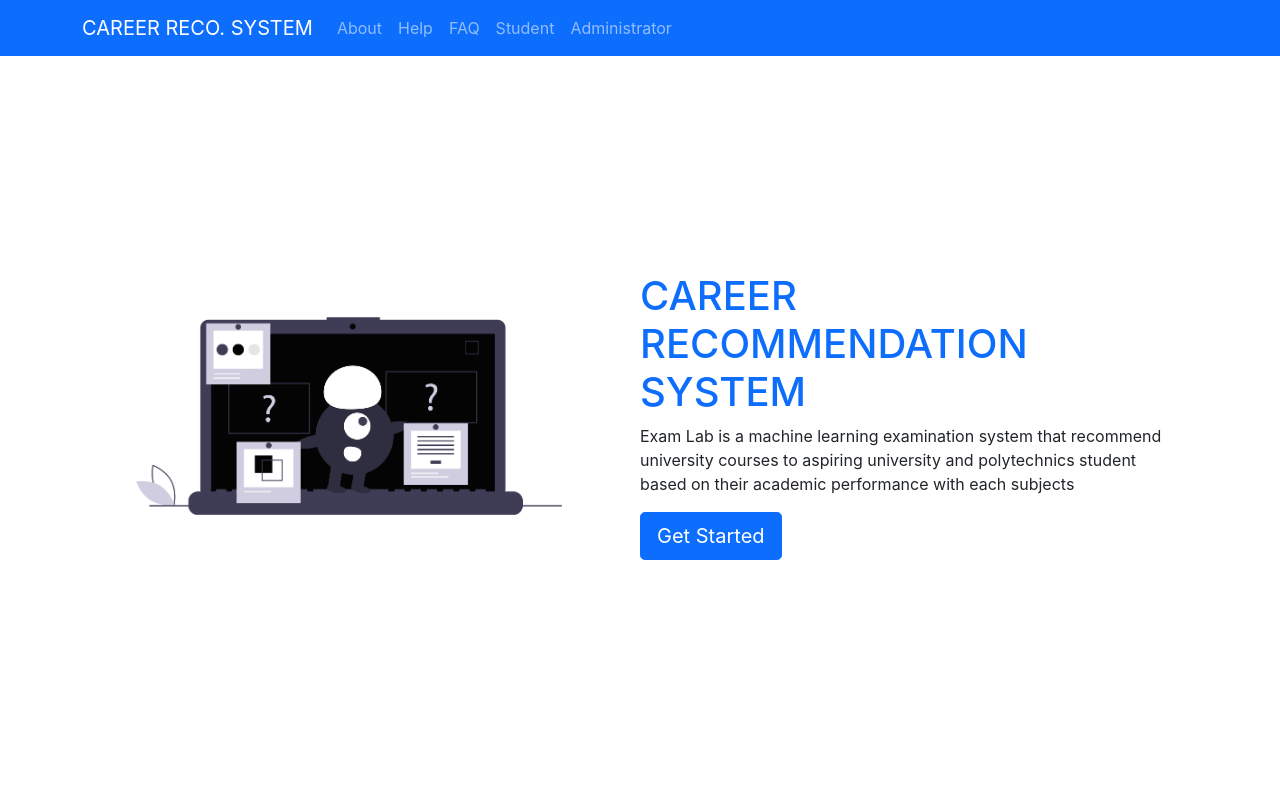
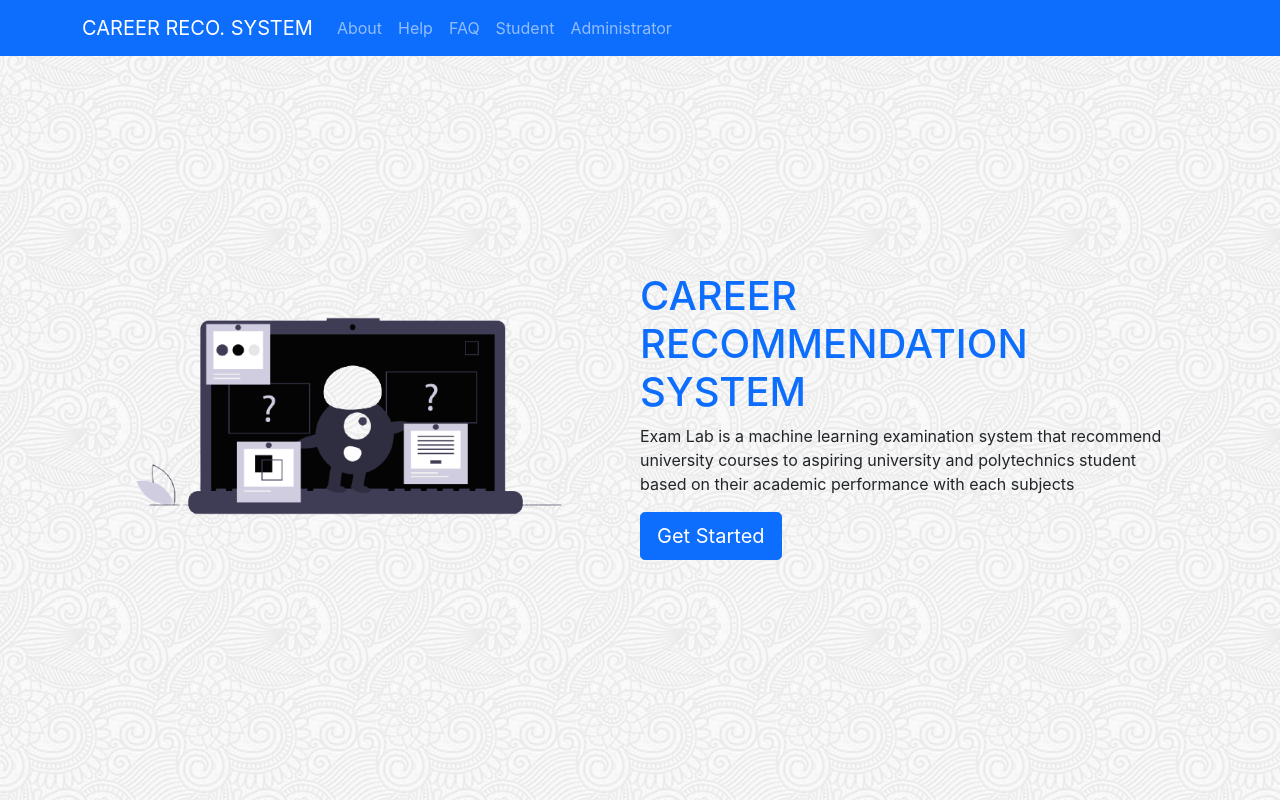
Before and after one commit to elechigeorge/course-recommender, a React (Create React App) app in the folder client/: page / in a window 1280 px wide. Built offline with nearby package versions, Linux system fonts and the light colour scheme.

Commit message:
changed background styles

```diff
--- a/client/src/index.css
+++ b/client/src/index.css
@@ -5,4 +5,5 @@ body {
     sans-serif;
   -webkit-font-smoothing: antialiased;
   -moz-osx-font-smoothing: grayscale;
+  background-image: url("./images/bg.png");
 }
```
Also changed, not shown: client/src/images/bg.png (added), client/src/images/computer.png.
